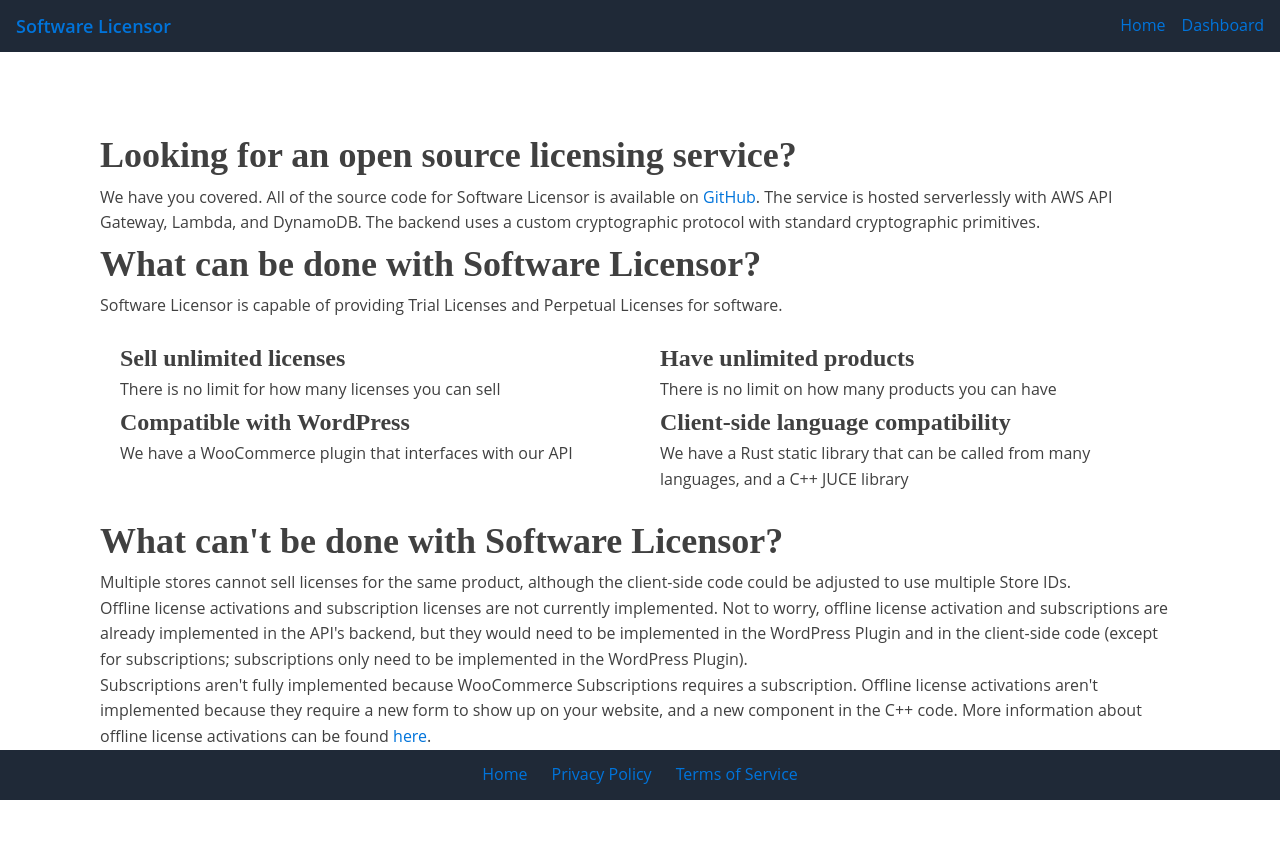
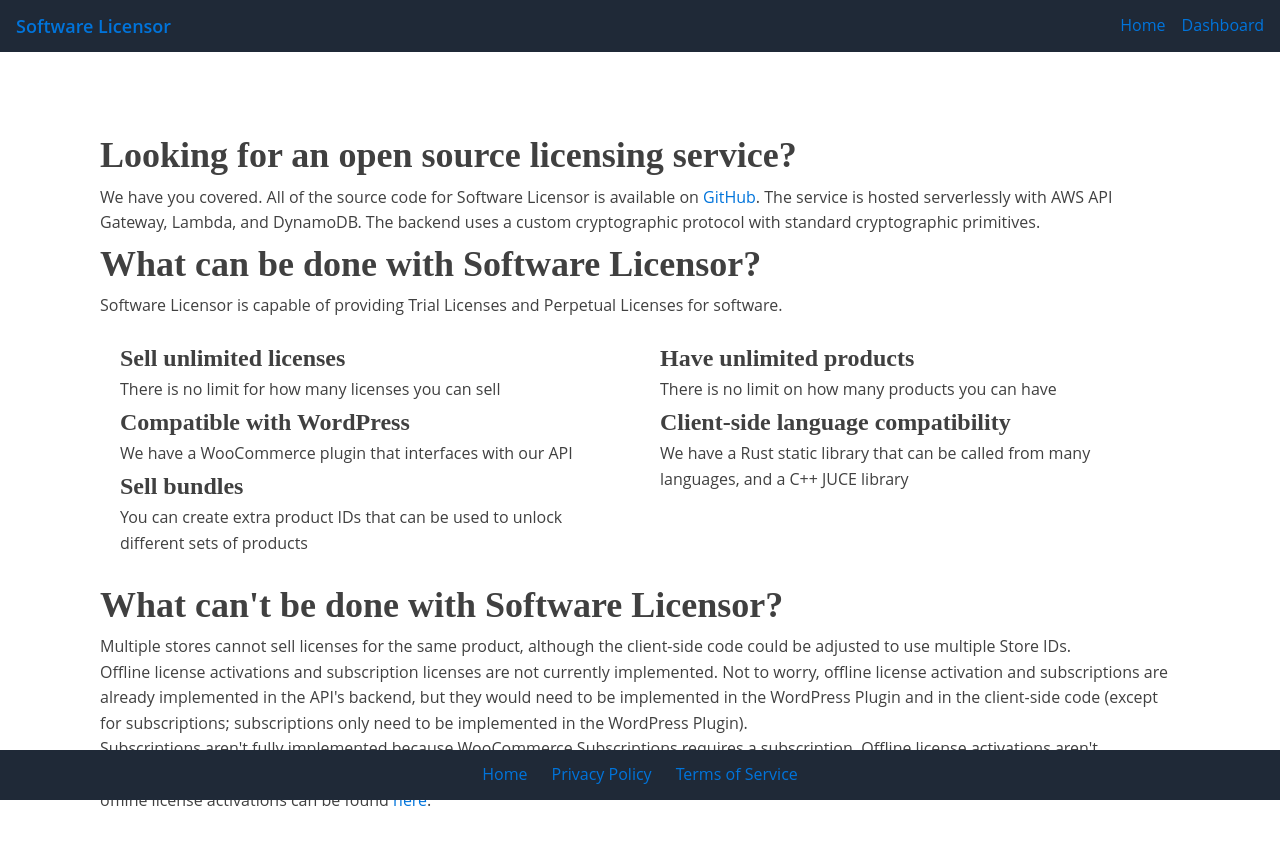
Before and after one commit to nstilt1/software-licensor-frontend-4, a Next.js app: page / in a window 1280 px wide. Shown: the top 844 px of the page. Built offline with nearby package versions, Linux system fonts and the light colour scheme.

Commit message:
updated metadata and page.js

```diff
--- a/src/app/globals.css
+++ b/src/app/globals.css
@@ -77,6 +77,7 @@ body {
   }
 }
 
+/* Begin extra css */
 /*! normalize.css v7.0.0 | MIT License | github.com/necolas/normalize.css */
 button,
 hr,
--- a/src/app/layout.js
+++ b/src/app/layout.js
@@ -15,8 +15,8 @@ const geistMono = localFont({
 });
 
 export const metadata = {
-  title: "Create Next App",
-  description: "Generated by create next app",
+  title: "Software Licensor",
+  description: "Open source licensing service.",
 };
 
 export default function RootLayout({ children }) {
--- a/src/app/page.js
+++ b/src/app/page.js
@@ -25,6 +25,10 @@ export default function Home() {
                             <div id="div_block-41-11" class="ct-div-block">
                                 <h3 id="headline-42-11" class="ct-headline">Compatible with WordPress</h3>
                                 <div id="text_block-43-11" class="ct-text-block">We have a WooCommerce plugin that interfaces with our API</div>
+                            </div>
+                            <div id="div_block-57-11" class="ct-div-block">
+                                <h3 id="headline-58-11" class="ct-headline">Sell bundles</h3>
+                                <div id="text_block-59-11" class="ct-text-block">You can create extra product IDs that can be used to unlock different sets of products</div>
                             </div>
                         </div>
                         <div id="div_block-25-11" class="ct-div-block">
```
